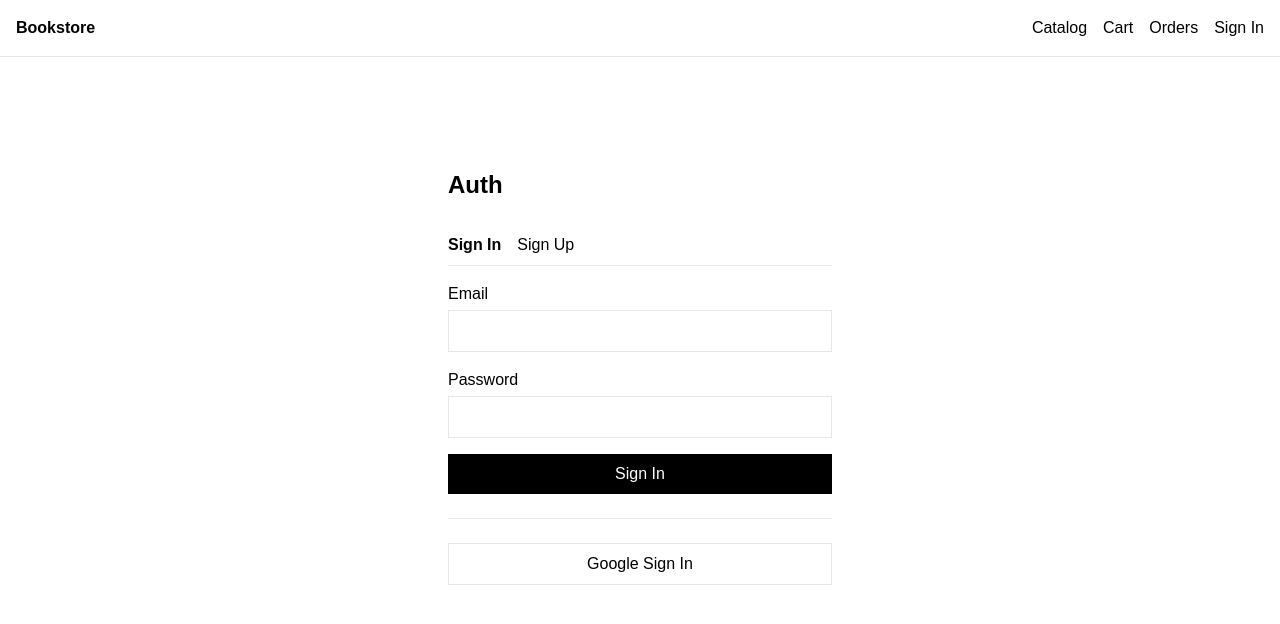
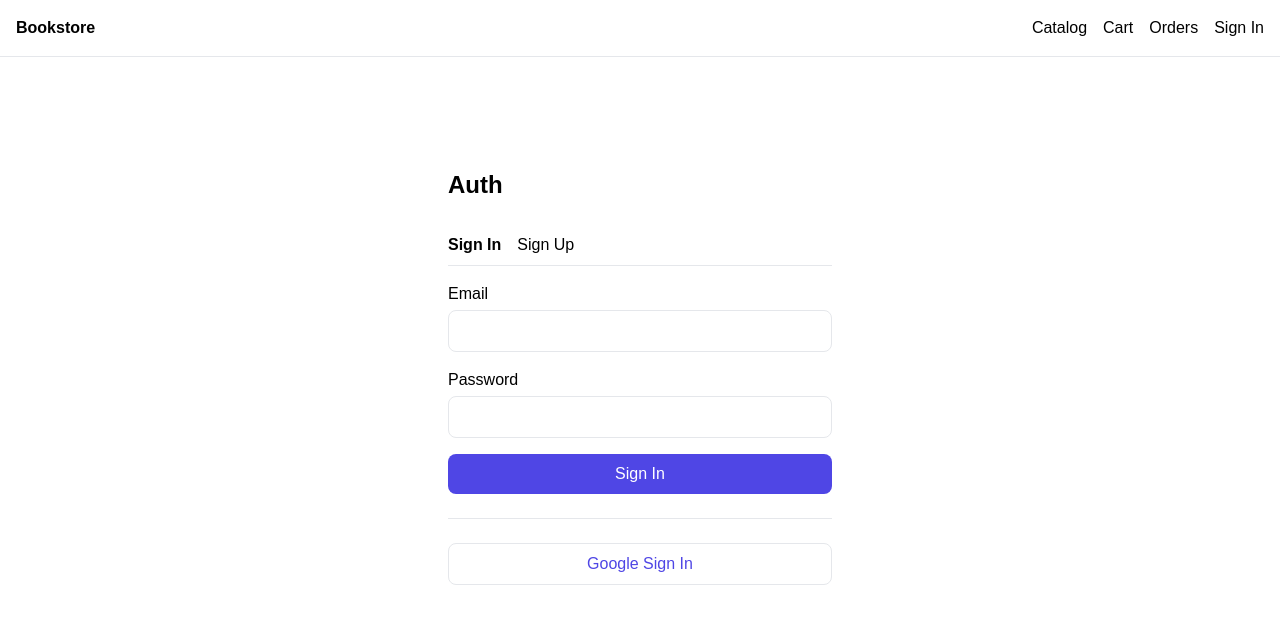
Before and after one commit to CS3773-CoffeeEcommerce-Group12/bookstore-ecommerce, a React (Vite) app: page /auth in a window 1280 px wide. Shown: the top 624 px of the page. Built offline with nearby package versions, Linux system fonts and the light colour scheme; the HTML template or start-up script is replaced by a standard one.

Commit message:
same consistency changes but in main this time

```diff
--- a/src/pages/Auth.tsx
+++ b/src/pages/Auth.tsx
@@ -82,7 +82,7 @@ const Auth = () => {
               type="text"
               value={fullName}
               onChange={(e) => setFullName(e.target.value)}
-              className="w-full border p-2"
+              className="w-full border rounded-lg p-2"
               required
             />
           </div>
@@ -94,7 +94,7 @@ const Auth = () => {
             type="email"
             value={email}
             onChange={(e) => setEmail(e.target.value)}
-            className="w-full border p-2"
+            className="w-full border rounded-lg p-2"
             required
           />
         </div>
@@ -105,7 +105,7 @@ const Auth = () => {
             type="password"
             value={password}
             onChange={(e) => setPassword(e.target.value)}
-            className="w-full border p-2"
+            className="w-full border rounded-lg p-2"
             required
           />
         </div>
@@ -113,7 +113,7 @@ const Auth = () => {
         <button
           type="submit"
           disabled={isLoading}
-          className="w-full bg-black text-white p-2 disabled:opacity-50"
+          className="w-full bg-indigo-600 text-white rounded-lg p-2 disabled:opacity-50"
         >
           {isLoading ? 'Loading...' : (isSignUp ? 'Sign Up' : 'Sign In')}
         </button>
@@ -122,7 +122,7 @@ const Auth = () => {
       <div className="mt-6 pt-6 border-t">
         <button
           onClick={handleGoogleSignIn}
-          className="w-full border p-2"
+          className="w-full text-indigo-600 border rounded-lg p-2"
         >
           Google Sign In
         </button>
```
